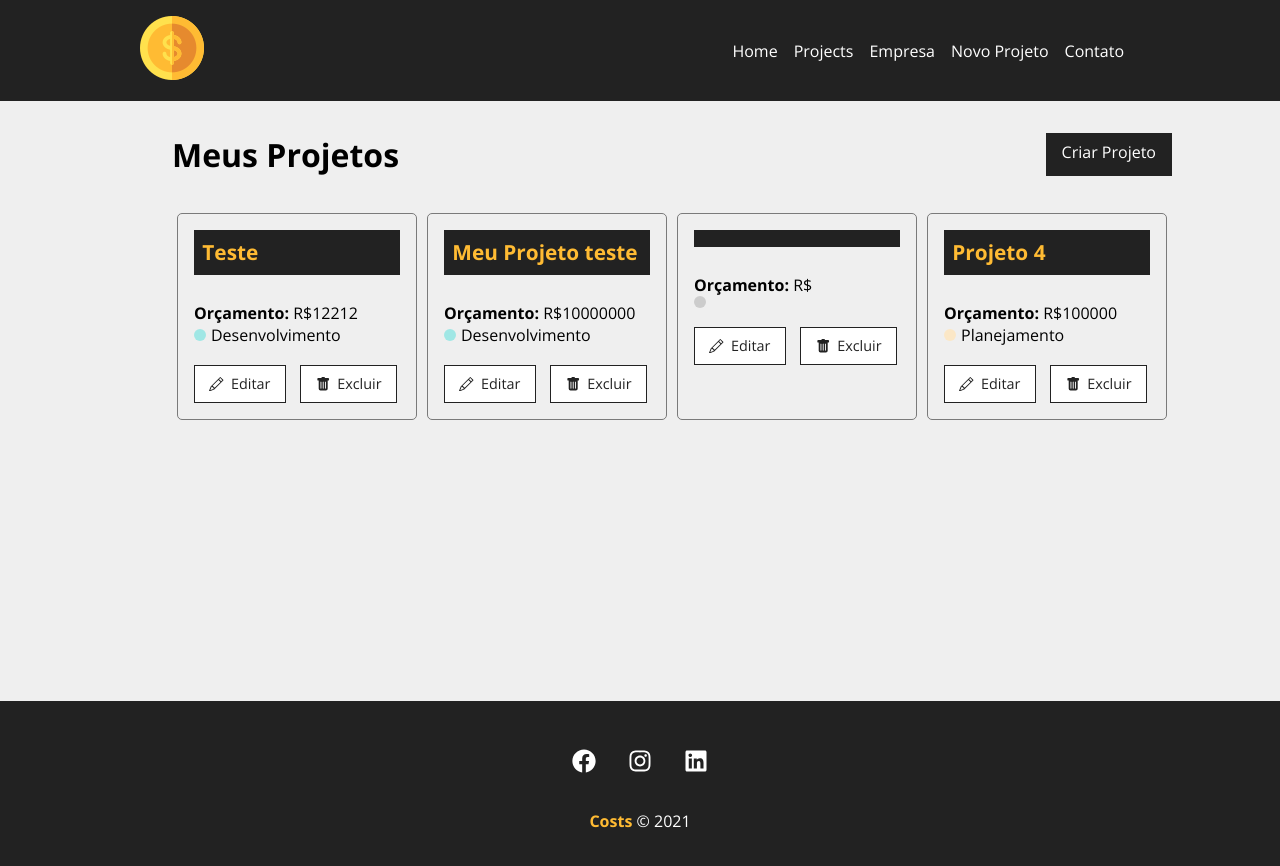
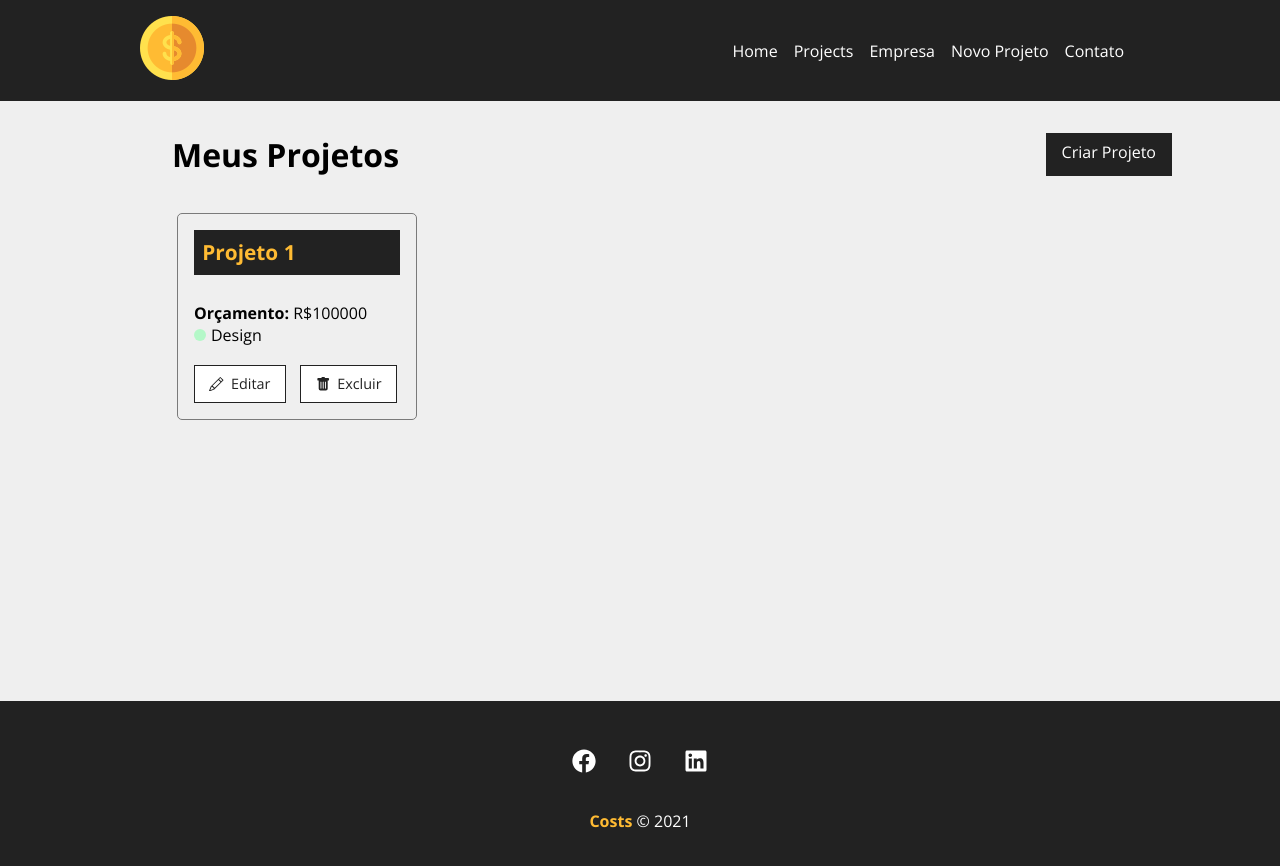
Before and after one commit to augustoabel/costs, a React (Create React App) app: page /projects in a window 1280 px wide. Shown: the top 866 px of the page. Built offline with nearby package versions, Linux system fonts and the light colour scheme; data requests are answered from the project's data file.

Commit message:
#29
Removendo projetos

```diff
--- a/db.json
+++ b/db.json
@@ -1,42 +1,15 @@
 {
   "projects": [
     {
-      "name": "Teste",
-      "budget": "12212",
+      "name": "Projeto 1",
+      "budget": "100000",
       "category": {
-        "id": "2",
-        "name": "Desenvolvimento"
+        "id": "3",
+        "name": "Design"
       },
       "cost": 0,
       "service": [],
       "id": 1
-    },
-    {
-      "name": "Meu Projeto teste",
-      "budget": "10000000",
-      "category": {
-        "id": "2",
-        "name": "Desenvolvimento"
-      },
-      "cost": 0,
-      "service": [],
-      "id": 2
-    },
-    {
-      "cost": 0,
-      "service": [],
-      "id": 3
-    },
-    {
-      "name": "Projeto 4",
-      "budget": "100000",
-      "category": {
-        "id": "4",
-        "name": "Planejamento"
-      },
-      "cost": 0,
-      "service": [],
-      "id": 4
     }
   ],
   "categories": [
--- a/src/components/pages/Projects.jsx
+++ b/src/components/pages/Projects.jsx
@@ -13,6 +13,7 @@
 
     const [projects, setProjects] = useState([])
     const [removeLoading, setRemoveLoading] = useState(false)
+    const [projectMessage, setProjectMessage] = useState('')
 
     const location = useLocation()
     let message = ''
@@ -38,6 +39,21 @@
     }, 300)
     }, [])
 
+    function removeProject(id) {
+        fetch(`http://localhost:5000/projects/${id}`, {
+            method: 'DELETE',
+            headers: {
+                'Content-Type': 'application/json',
+            },
+        })
+        .then(resp => resp.json())
+        .then(data => {
+            setProjects(projects.filter((project) => project.id !== id))
+            setProjectMessage('Projeto removido com sucesso!')
+        })
+        .catch((err) => console.log(err))
+    }
+
     return (
         <div className={styles.project_container}>
             <div className={styles.title_container}>
@@ -45,6 +61,7 @@
                     <LinkButton to="/newproject" text="Criar Projeto" />
                 </div>
             {message && <Message type="success" msg={message} />}
+            {projectMessage && <Message type="success" msg={projectMessage} />}
             <Container customClass="start">
                     {projects.length > 0 &&
                     projects.map((project)=>
@@ -54,6 +71,7 @@
                         budget={project.budget}
                         category={project?.category?.name}
                         key={project.key}
+                        handleRemove={removeProject}
                         /> )}
                     {!removeLoading && <Loading />}
                     {!removeLoading && projects.length === 0 && (
--- a/src/components/project/ProjectCard.jsx
+++ b/src/components/project/ProjectCard.jsx
@@ -4,6 +4,12 @@
 import { BsPencil, BsFillTrashFill } from 'react-icons/bs'
 
 function ProjectCard({id, name, budget, handleRemove, category}) {
+
+    const remove = (e) => {
+        e.preventDefault()
+        handleRemove(id)
+    }
+
     return (
         <div className={styles.project_card}>
             <h4>{name}</h4>
@@ -17,7 +23,7 @@
                 <Link to="/">
                     <BsPencil /> Editar
                 </Link>
-                <button>
+                <button onClick={remove}>
                     <BsFillTrashFill /> Excluir
                 </button>
             </div>
```
